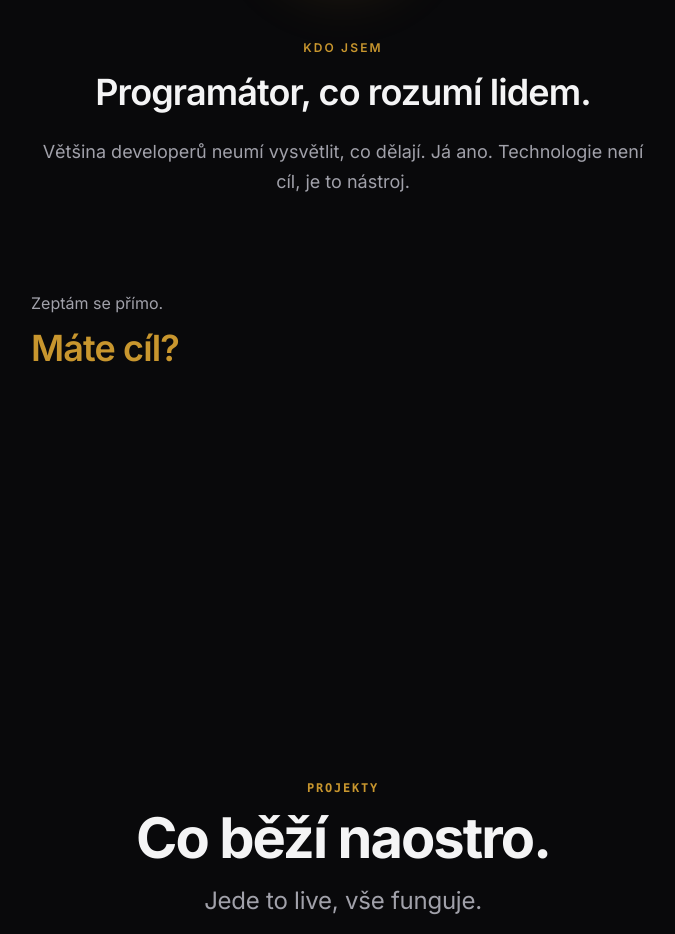
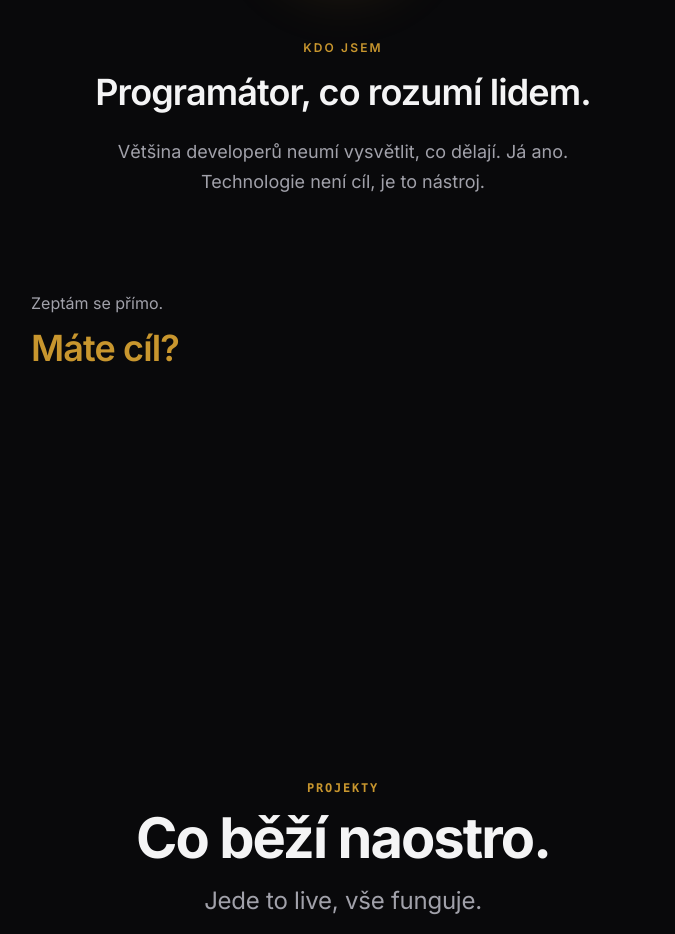
Before and after one commit to Peter-Pix/petrpiskacek.cz, a Next.js app: page / in a window 1280 px wide. Shown: the part 1160-2094 px from the top of the page, without its empty margins (297-972 px from the left). Built offline with nearby package versions, Linux system fonts and the light colour scheme; no server answers.

Commit message:
refactor: split about text into two lines

```diff
--- a/src/components/About.tsx
+++ b/src/components/About.tsx
@@ -38,8 +38,13 @@ export default function About() {
             className="text-base leading-relaxed sm:text-lg text-center"
             style={{ color: "var(--text-secondary)" }}
           >
-            Většina developerů neumí vysvětlit, co dělají. Já ano. Technologie
-            není cíl, je to nástroj.
+            Většina developerů neumí vysvětlit, co dělají. Já ano.
+          </p>
+          <p
+            className="text-base leading-relaxed sm:text-lg text-center"
+            style={{ color: "var(--text-secondary)" }}
+          >
+            Technologie není cíl, je to nástroj.
           </p>
         </Reveal>
 
```
